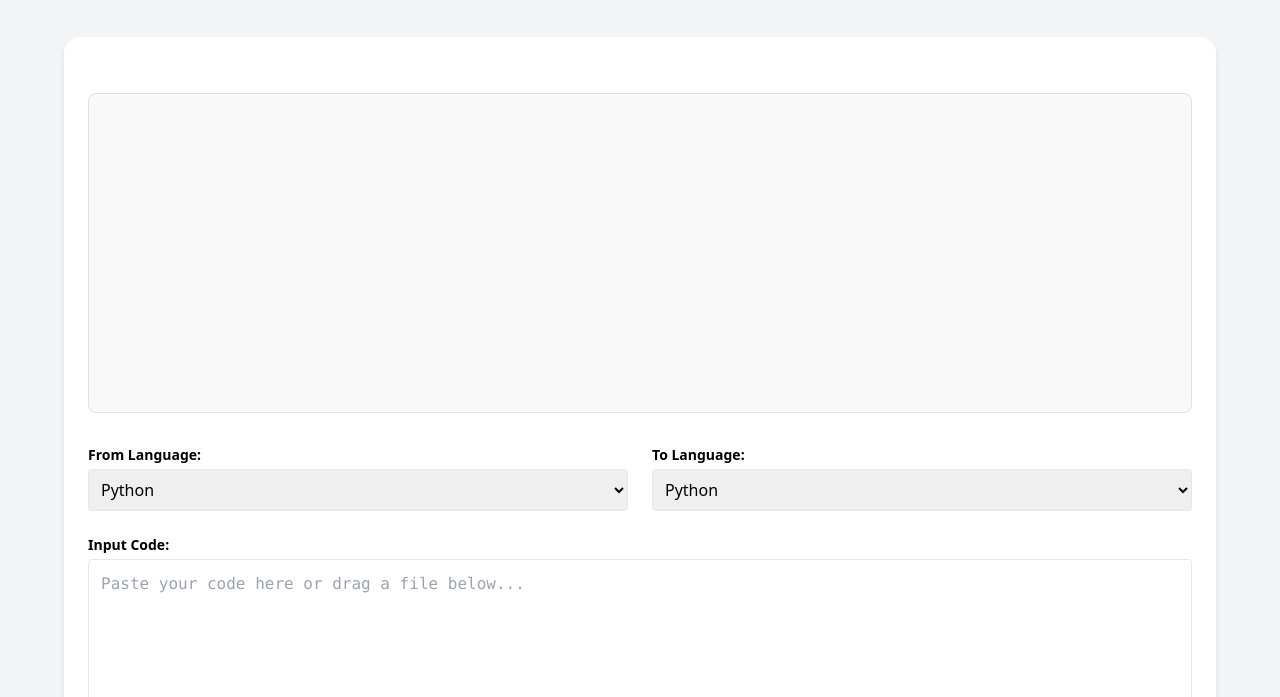
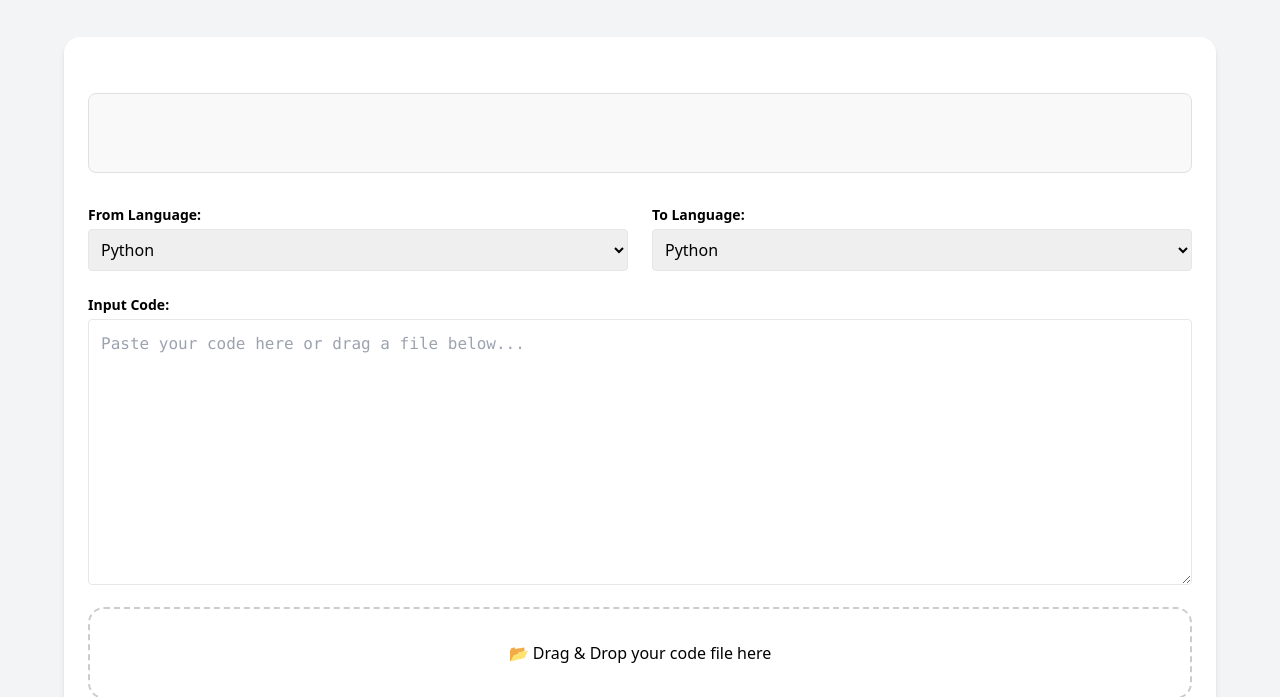
Before and after one commit to blahsnm/code-converter, a plain HTML site: page index.html in a window 1280 px wide. Shown: the part 103-800 px from the top of the page. Drawn offline with nearby package versions, Linux system fonts and the light colour scheme.

Commit message:
Update index.html
ad space second attempt

```diff
--- a/index.html
+++ b/index.html
@@ -24,7 +24,7 @@
       border-radius: 0.5rem;
       text-align: center;
       margin: 2rem 0;
-      min-height:320px;
+      min-height:80px;
     }
   </style>
 </head>
```
